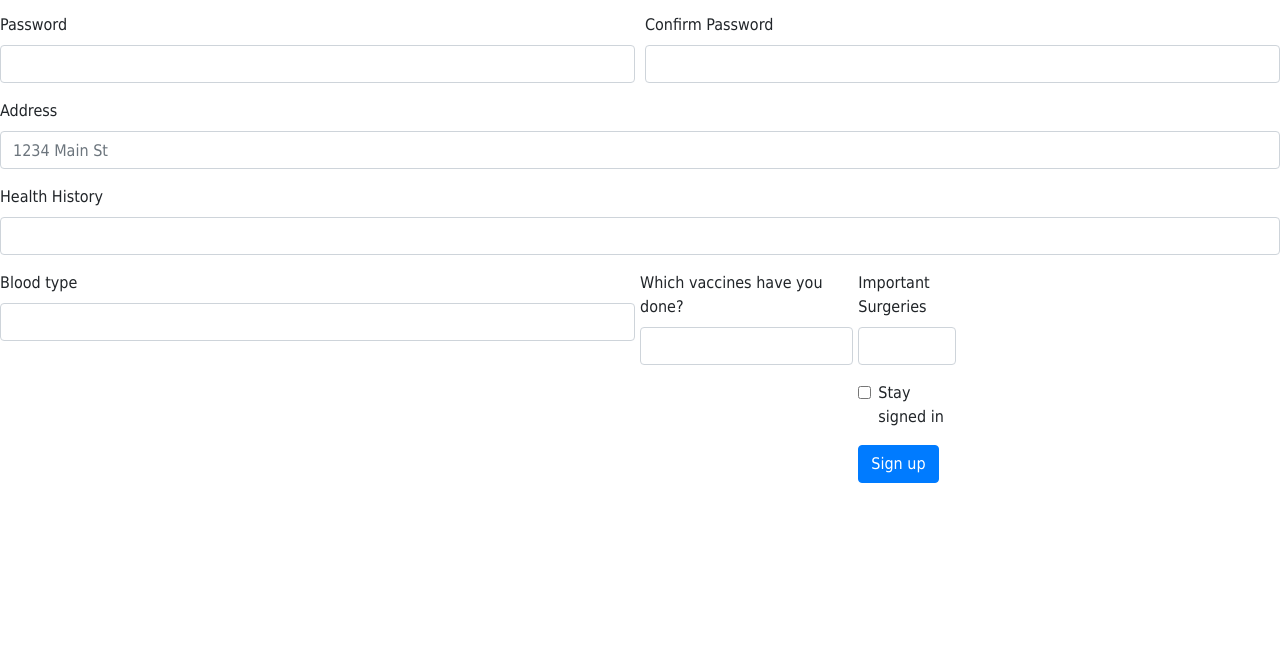
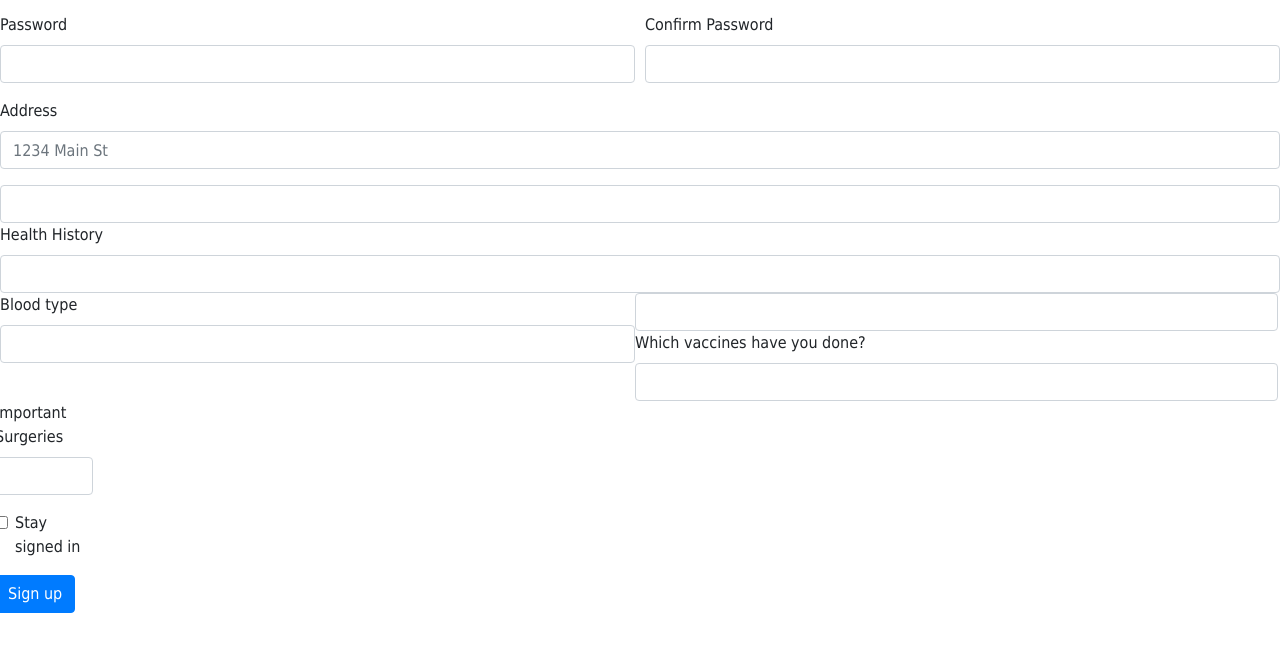
Before and after one commit to ariadnepapouli/Doctor-Now, a plain HTML site: page signup.html in a window 1280 px wide. Shown: the part 129-780 px from the top of the page. Drawn offline with nearby package versions, Linux system fonts and the light colour scheme.

Commit message:
Update signup.html

```diff
--- a/signup.html
+++ b/signup.html
@@ -66,8 +66,7 @@
       <label for="inputAddress">Address</label>
       <input type="text" class="form-control" id="inputAddress" placeholder="1234 Main St">
     </div>
-    <div class="form-group">
-      <div class="form-group">
+    <input type="text" class="form-control" id="inputCity">
         <label for="inputAddress2">Health History</label>
         <input type="text" class="form-control" id="inputAddress2">
       </div>
@@ -77,7 +76,7 @@
           <input type="text" class="form-control" id="inputCity">
         </div>
                     <div class="form-row">
-        <div class="form-group col-md-6">
+       <input type="text" class="form-control" id="inputCity">
           <label for="inputCity">Which vaccines have you done?</label>
           <input type="text" class="form-control" id="inputCity">
         </div>
```
